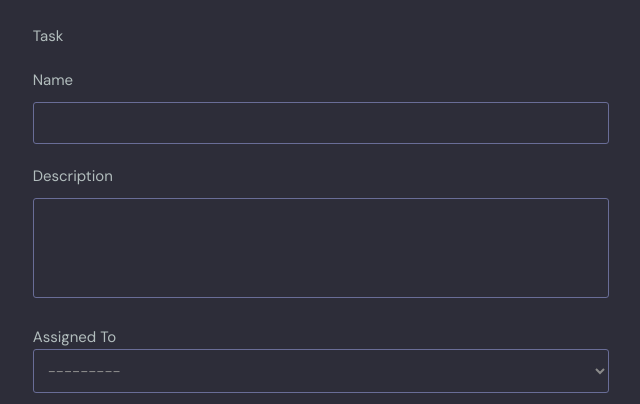
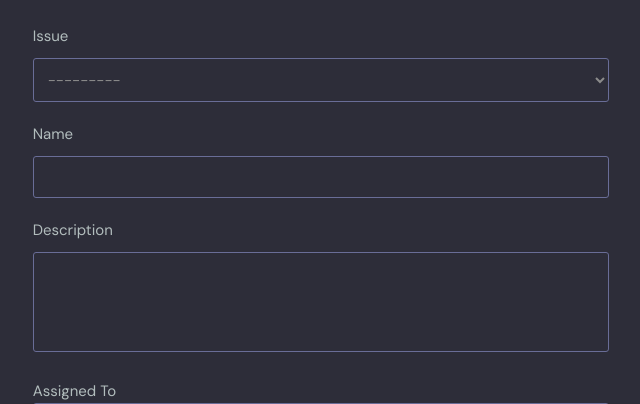
Before and after one commit to gmarioni/Project3_COMP380, a Django app: page /actionitems/create in a window 1280 px wide. Shown: the part 62-466 px from the top of the page, without its empty margins (279-919 px from the left). Run offline with Django 4.2, Linux system fonts and the light colour scheme; data comes from the database, SQL or seed files in the repository; data that the repository does not hold is empty; parts of the project's set-up code (start-up, migrations or seed data) failed here and were passed over.

Commit message:
Fleshed out all Forms for all screens

```diff
--- a/actionitemsApp/templates/actionitemsApp/actionitem_form.html
+++ b/actionitemsApp/templates/actionitemsApp/actionitem_form.html
@@ -10,8 +10,8 @@
             <form method="POST" action="">
                 {% csrf_token %}
                 <div class="form__group">
-                    <label for="task_name">Task</label>
-                    {{form.task_id}}
+                    <label for="task_name">Issue</label>
+                    {{form.issue_id}}
                 </div>
                 <div class="form__group">
                     <label for="issue_name">Name</label>
```
